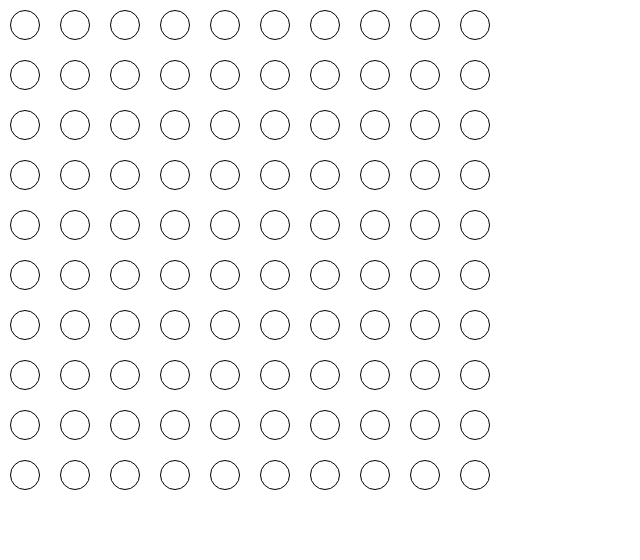
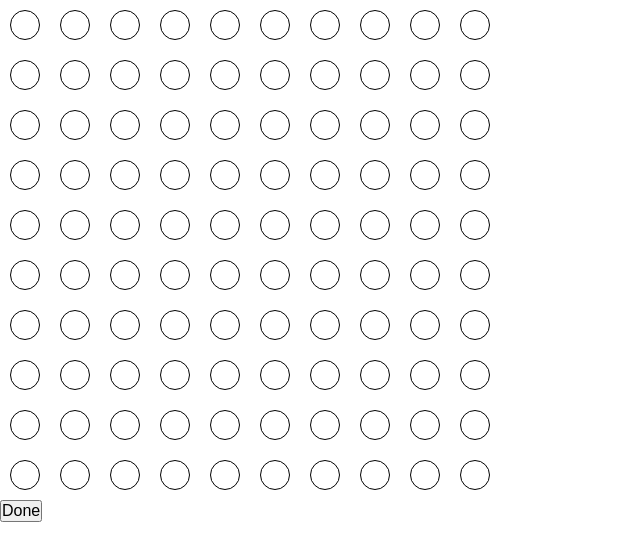
Before and after one commit to zkpranav/graph-algorithms-visualizer, a React (Vite) app: page / in a window 1280 px wide. Shown: the top 560 px of the page, without its empty margins (0-640 px from the left). Built offline with nearby package versions, Linux system fonts and the light colour scheme.

Commit message:
Adding GraphController to control context

```diff
--- /dev/null
+++ b/src/GraphController/GraphController.jsx
@@ -0,0 +1,14 @@
+import './GraphController.scss'
+import React from 'react'
+
+function GraphController(props) {
+    return (
+        <div className='graph-controller' >
+            <label htmlFor='done' >
+                <button name='done' onClick={props.handleDone}>Done</button>
+            </label>
+        </div>
+    )
+}
+
+export default GraphController
--- a/src/Grid/Grid.jsx
+++ b/src/Grid/Grid.jsx
@@ -12,7 +12,9 @@ function Grid(props) {
                         return (
                             <Node
                             key={`${node.row}, ${node.column}`} {...node}
-                            handleClick={props.handleClick} />
+                            handleClick={
+                                props.controllerContext == 'setVertices' ? props.handleClick : () => {}
+                            } />
                         )
                     })
                 )
--- a/src/Visualizer/Visualizer.jsx
+++ b/src/Visualizer/Visualizer.jsx
@@ -2,6 +2,7 @@ import './Visualizer.scss'
 import React, { useEffect, useState } from 'react'
 
 import Grid from '../Grid/Grid'
+import GraphController from '../GraphController/GraphController'
 
 function Visualizer(props) {
 	/**
@@ -10,6 +11,7 @@ function Visualizer(props) {
 	const [grid, setGrid] = useState([])
     const [idCount, setIdCount] = useState(0)
     const [graph, setGraph] = useState([])
+    const [controllerContext, setControllerContext] = useState('setVertices')
 
 	/**
 	 * On mount setup an initial grid
@@ -59,9 +61,43 @@ function Visualizer(props) {
         setGraph([...graph, []])
     }
 
+    /**
+     * Toggle controllerContext
+     */
+    function handleDone(e) {
+        if (controllerContext == 'setVertices') {
+            setControllerContext('setEdges')
+            initializeAdjecencyMatrix()
+        } else if (controllerContext == 'setEdges') {
+            setControllerContext('done')
+        } else if (controllerContext == 'done') {
+            e.target.disabled = true
+        }
+    }
+
+    /**
+     * Handling changes in controller context by building the adjecency matrix
+     */
+
+    /**
+     * Initializes the adjecency matrix
+     */
+    function initializeAdjecencyMatrix() {
+        const newGraph = graph.slice()
+        newGraph.forEach(function initialEdges(edges) {
+            for (let i = 0; i < newGraph.length; i++) {
+                edges.push(0)
+            }
+        })
+
+        setGraph(newGraph)
+        // console.log(graph)
+    }
+
     return (
         <React.Fragment>
-            <Grid grid={grid} handleClick={handleClick} />
+            <Grid grid={grid} controllerContext={controllerContext} handleClick={handleClick} />
+            <GraphController handleDone={handleDone} />
         </React.Fragment>
     )
 }
```
Also changed, not shown: src/GraphController/GraphController.scss (added).
